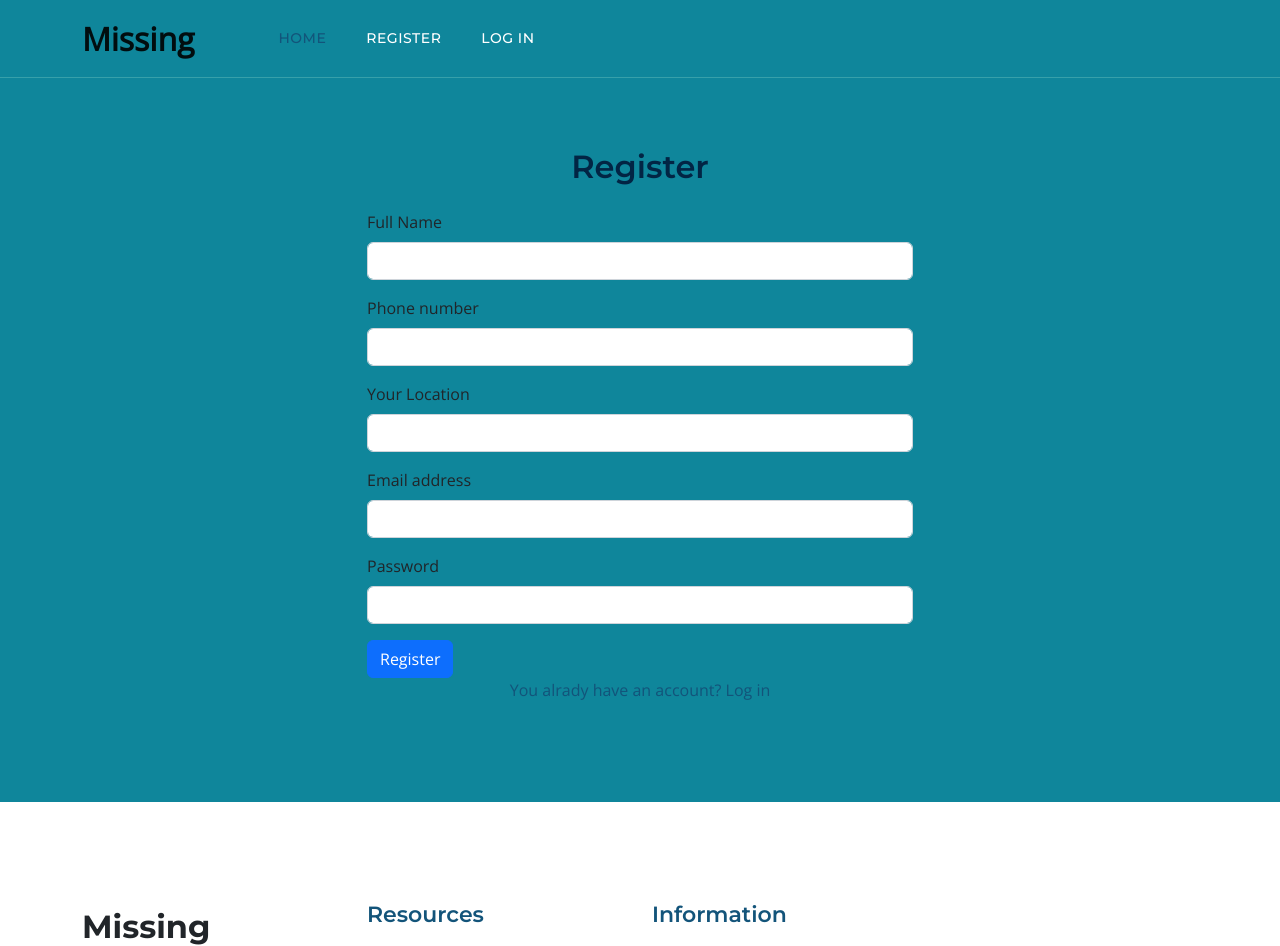
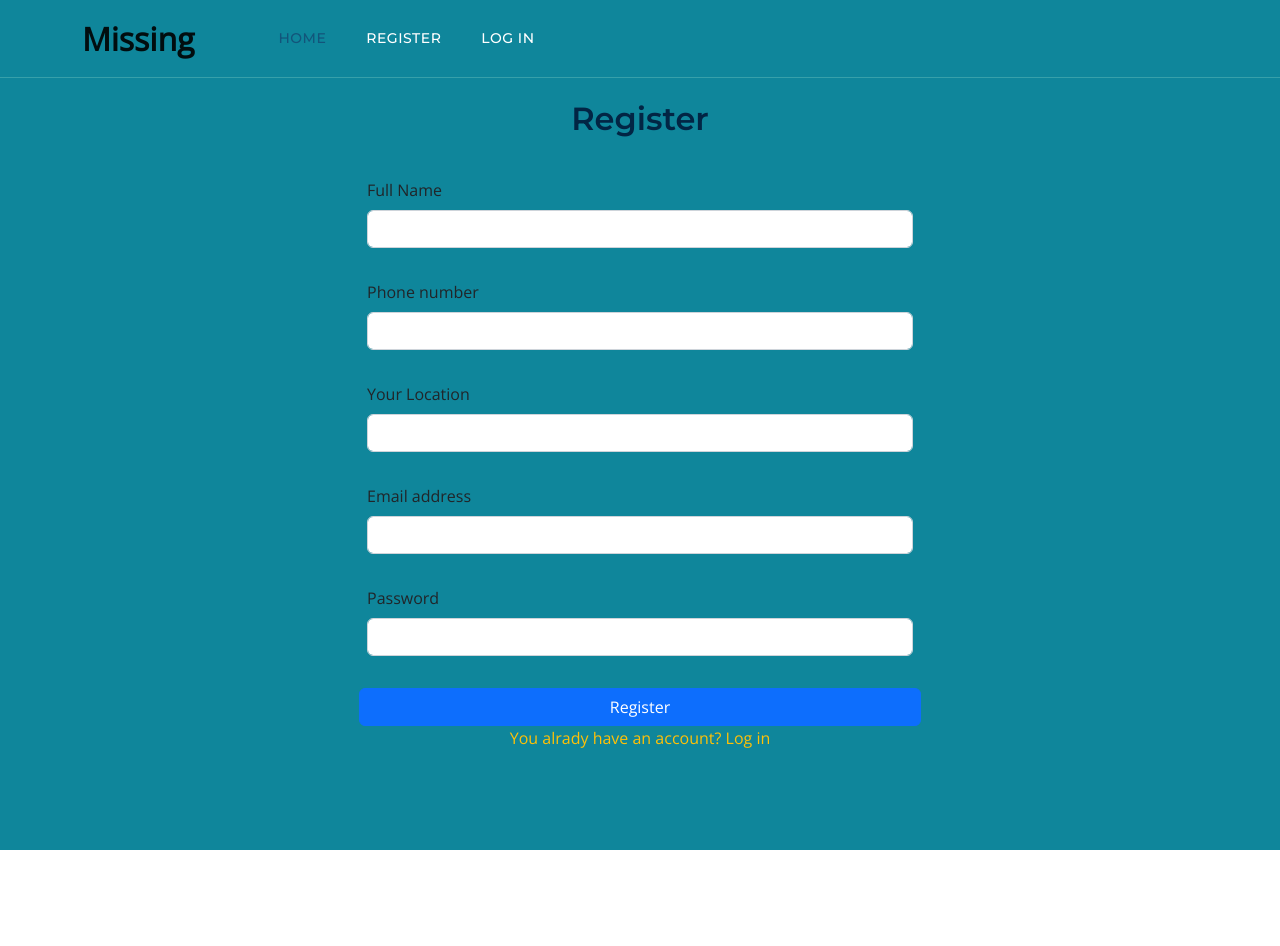
Before and after one commit to eyoul/missing_person, a Flask app: page /auth/register in a window 1280 px wide. Shown: the top 946 px of the page. Run offline with Flask 3, Linux system fonts and the light colour scheme; some libraries are stand-ins or nearby versions.

Commit message:
Update register.html

```diff
--- a/missing/templates/auth/register.html
+++ b/missing/templates/auth/register.html
@@ -5,7 +5,7 @@
   <div class="container">
     <div class="row justify-content-center">
       <div class="col-md-6">
-        <form method="post"><br><br>
+        <form method="post" class="row g-3"><br><br>
           <h3 class="mb-4" style="text-align: center; color: rgb(2, 37, 68);">Register</h3>
           <div class="mb-3">
             <label for="finder_name" class="form-label">Full Name</label>
@@ -30,7 +30,7 @@
           <button type="submit" class="btn btn-primary">Register</button>
         </form>
       </div>
-      <a style="text-align: center; " href="{{ url_for('auth.login') }}">You alrady have an account? Log in</a>
+      <a class="link-warning" style="text-align: center; " href="{{ url_for('auth.login') }}">You alrady have an account? Log in</a>
     </div>
   </div>
 </section>
```
